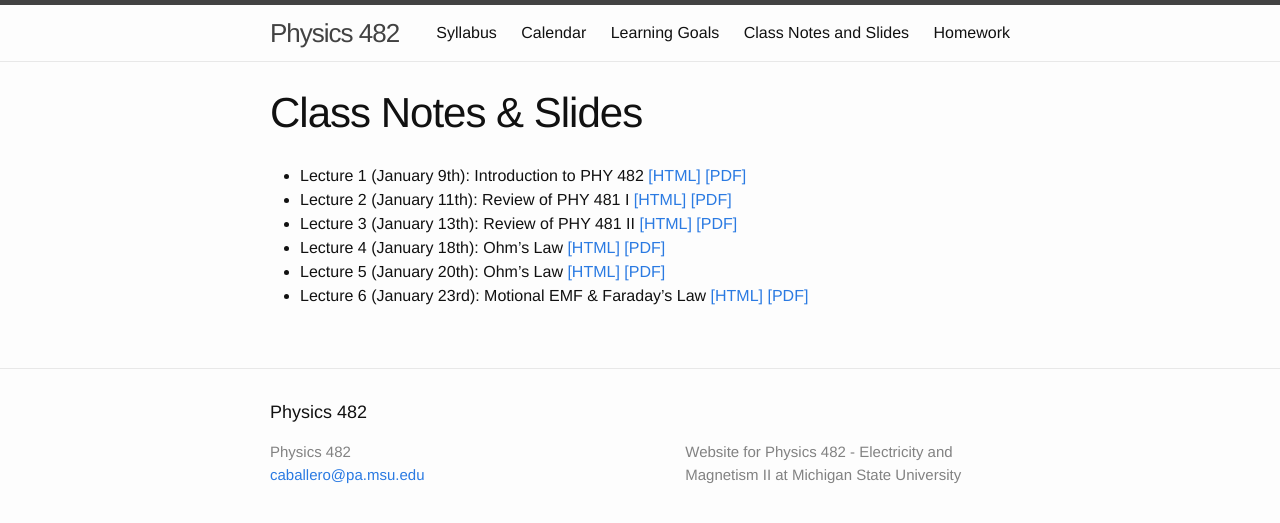
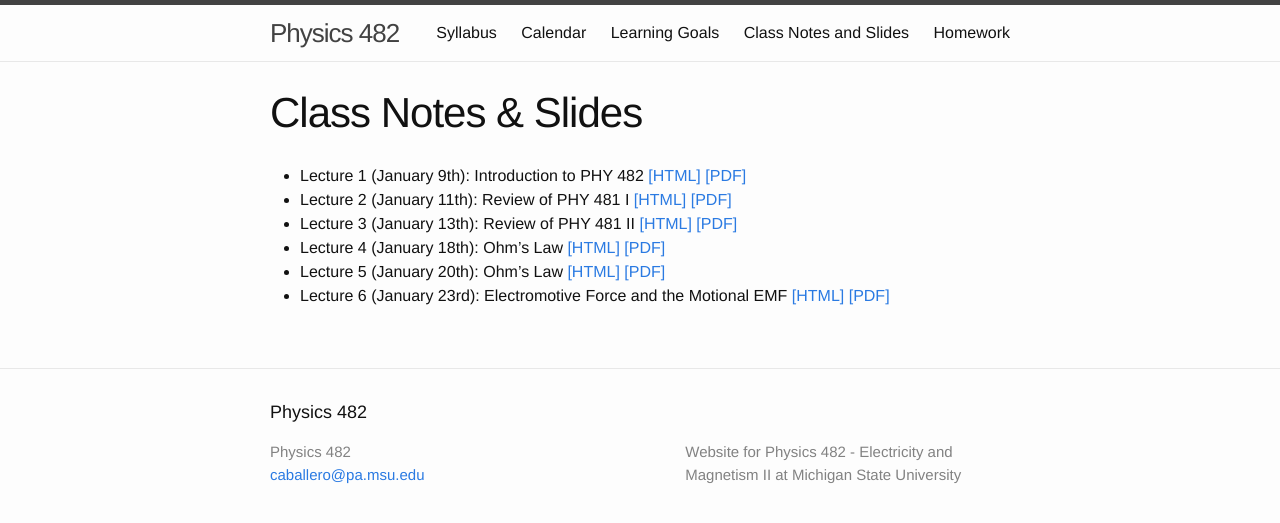
Before and after one commit to KSchram/phy482msu, a Jekyll site: the page built from notes/list_of_notes.md, in a window 1280 px wide. Shown: the top 523 px of the page. Built offline with Jekyll 4.4.1, drawn with Linux system fonts in a browser that asks for light colours.

Commit message:
updated name

```diff
--- a/notes/list_of_notes.md
+++ b/notes/list_of_notes.md
@@ -9,4 +9,4 @@ permalink: notes/index.html
 * Lecture 3 (January 13th): Review of PHY 481 II [[HTML]](./03-slides.html) [[PDF]](./03-slides.pdf)
 * Lecture 4 (January 18th): Ohm's Law [[HTML]](./04-slides.html) [[PDF]](./04-slides.pdf)
 * Lecture 5 (January 20th): Ohm's Law [[HTML]](./05-slides.html) [[PDF]](./05-slides.pdf)
-* Lecture 6 (January 23rd): Motional EMF & Faraday's Law [[HTML]](./06-slides.html) [[PDF]](./06-slides.pdf)
+* Lecture 6 (January 23rd): Electromotive Force and the Motional EMF [[HTML]](./06-slides.html) [[PDF]](./06-slides.pdf)
```
